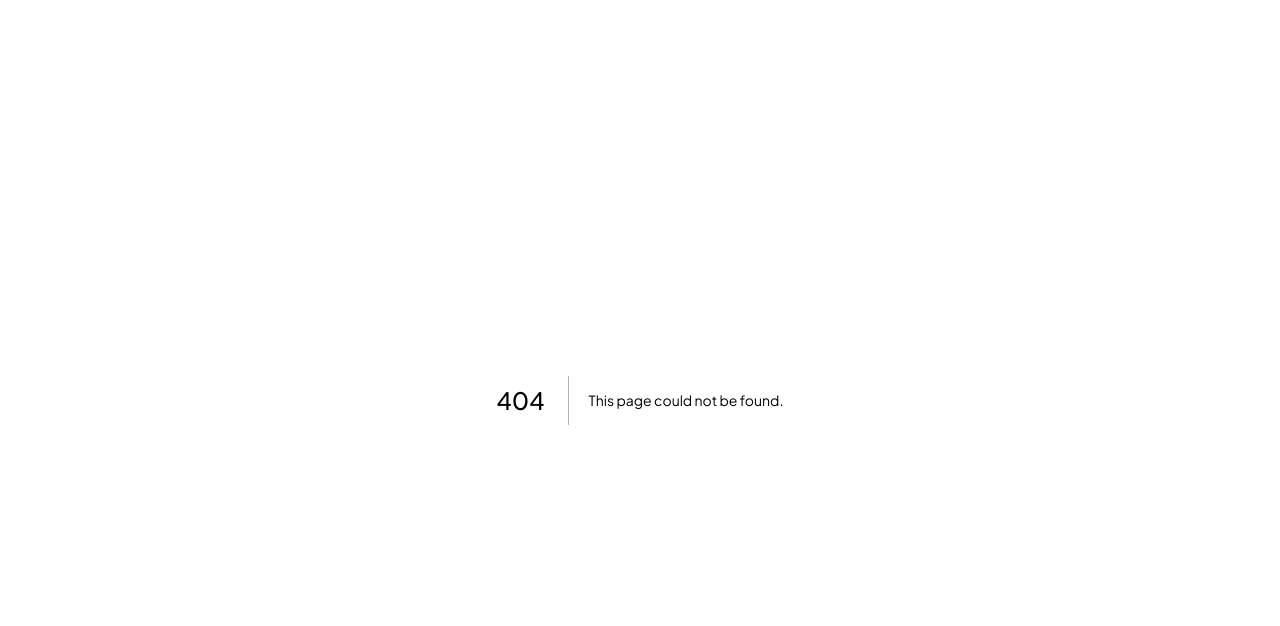
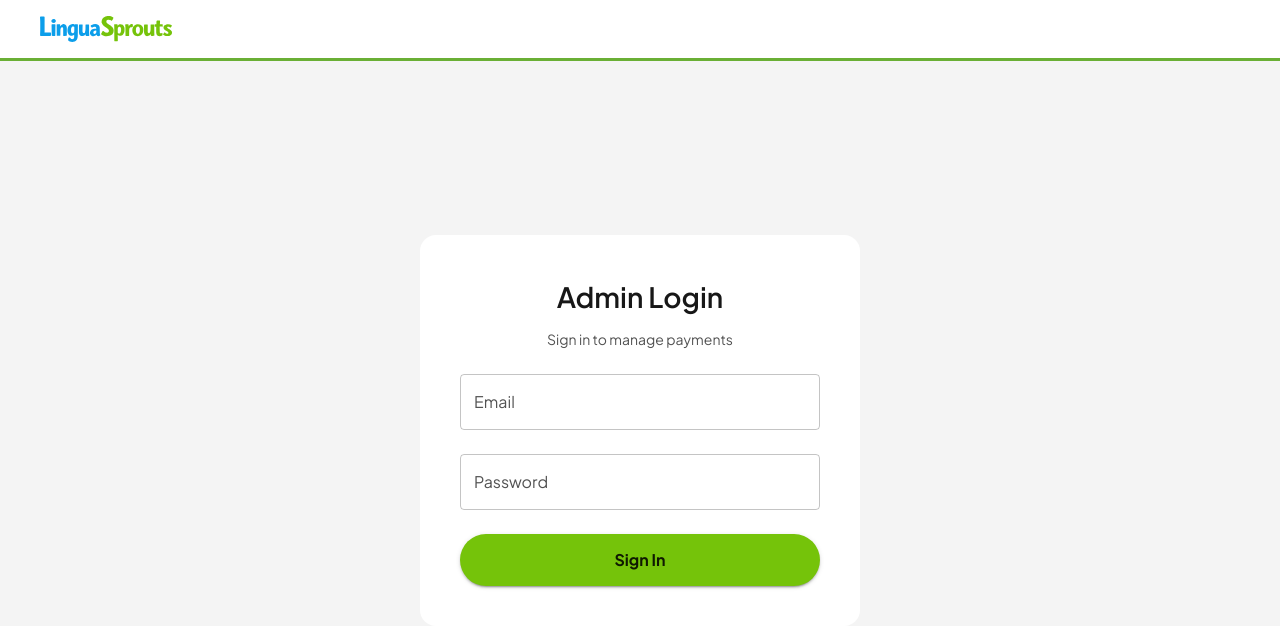
Before and after one commit to invasion-studio/linguasprouts-client, a Next.js app: page /admin/login in a window 1280 px wide. Before the commit this address had no page. Shown: the top 626 px of the page. Built offline with nearby package versions, Linux system fonts and the light colour scheme; what @mui/material-nextjs would draw is missing.

Commit message:
Implemented the admin login

```diff
--- /dev/null
+++ b/app/admin/login/page.tsx
@@ -0,0 +1,139 @@
+"use client";
+
+import { useState } from "react";
+import { useRouter } from "next/navigation";
+import {
+  Box,
+  Button,
+  Stack,
+  TextField,
+  Typography,
+  Alert,
+} from "@mui/material";
+import Image from "next/image";
+import Link from "next/link";
+import { useAdminAuth } from "@/context/AdminAuthContext";
+
+export default function AdminLoginPage() {
+  const [email, setEmail] = useState("");
+  const [password, setPassword] = useState("");
+  const [error, setError] = useState("");
+  const { login } = useAdminAuth();
+  const router = useRouter();
+
+  const handleSubmit = (e: React.FormEvent) => {
+    e.preventDefault();
+    setError("");
+
+    if (!email || !password) {
+      setError("Please fill in all fields.");
+      return;
+    }
+
+    const success = login(email, password);
+    if (success) {
+      router.push("/admin");
+    } else {
+      setError("Invalid email or password.");
+    }
+  };
+
+  return (
+    <Box
+      minHeight="100vh"
+      bgcolor="#f4f4f4"
+      display="flex"
+      flexDirection="column"
+    >
+      {/* Header */}
+      <Box
+        component="header"
+        display="flex"
+        alignItems="center"
+        justifyContent="space-between"
+        px={{ xs: "20px", md: "40px" }}
+        py="16px"
+        bgcolor="#ffffff"
+        borderBottom="3px solid var(--brand-green)"
+      >
+        <Link href="/">
+          <Image
+            src="/Logo-LinguaSprouts.svg"
+            alt="Logo"
+            width={132}
+            height={26}
+          />
+        </Link>
+      </Box>
+
+      {/* Login Form */}
+      <Box
+        flex={1}
+        display="flex"
+        alignItems="center"
+        justifyContent="center"
+        px="20px"
+      >
+        <Box
+          component="form"
+          onSubmit={handleSubmit}
+          bgcolor="#ffffff"
+          borderRadius="16px"
+          p={{ xs: "32px", sm: "40px" }}
+          width="100%"
+          maxWidth="440px"
+        >
+          <Stack gap="24px">
+            <Box textAlign="center">
+              <Typography variant="h3" gutterBottom>
+                Admin Login
+              </Typography>
+              <Typography variant="body2" color="textSecondary">
+                Sign in to manage payments
+              </Typography>
+            </Box>
+
+            {error && <Alert severity="error">{error}</Alert>}
+
+            <TextField
+              label="Email"
+              type="email"
+              value={email}
+              onChange={(e) => setEmail(e.target.value)}
+              fullWidth
+              autoComplete="email"
+            />
+
+            <TextField
+              label="Password"
+              type="password"
+              value={password}
+              onChange={(e) => setPassword(e.target.value)}
+              fullWidth
+              autoComplete="current-password"
+            />
+
+            <Button
+              type="submit"
+              variant="contained"
+              fullWidth
+              sx={{
+                bgcolor: "#75C30A",
+                borderRadius: "100px",
+                padding: "12px 40px",
+                fontWeight: 700,
+                fontSize: "16px",
+                textTransform: "none",
+                "&:hover": {
+                  bgcolor: "#68ad09",
+                },
+              }}
+            >
+              Sign In
+            </Button>
+          </Stack>
+        </Box>
+      </Box>
+    </Box>
+  );
+}
--- a/app/admin/page.tsx
+++ b/app/admin/page.tsx
@@ -14,10 +14,28 @@ import { useGetInteracPayments } from "@/hooks/usegetInteracPayments";
 import { useVerifyInteracPayment } from "@/hooks/useVerifyInteracPayments";
 import { InteracPayment } from "@/lib/api";
 import { useEffect } from "react";
+import { useAdminAuth } from "@/context/AdminAuthContext";
+import { useRouter } from "next/navigation";
 
 export default function Adminpage() {
+  const { isAuthenticated } = useAdminAuth();
+  const router = useRouter();
   const { data, isPending, error } = useGetInteracPayments();
   const verifyMutation = useVerifyInteracPayment();
+
+  useEffect(() => {
+    if (!isAuthenticated) {
+      router.replace("/admin/login");
+    }
+  }, [isAuthenticated, router]);
+
+  if (!isAuthenticated) {
+    return (
+      <Stack minHeight="100vh" justifyContent="center" alignItems="center">
+        <CircularProgress />
+      </Stack>
+    );
+  }
 
   return (
     <Box bgcolor={(theme) => theme.palette.ibmgrey[10]} minHeight={"100vh"}>
--- a/app/layout.tsx
+++ b/app/layout.tsx
@@ -1,7 +1,7 @@
 import type { Metadata } from "next";
 import { Plus_Jakarta_Sans } from "next/font/google";
 import "./globals.css";
-import { AppRouterCacheProvider } from "@mui/material-nextjs/v15-appRouter";
+import { AppRouterCacheProvider } from "@mui/material-nextjs/v16-appRouter";
 import { ThemeProvider } from "@mui/material/styles";
 import theme from "@/theme";
 import { Providers } from "./providers";
--- a/app/page.tsx
+++ b/app/page.tsx
@@ -18,6 +18,9 @@ export default function Home() {
           />
         </Link>
         <nav className={style.nav}>
+          <Link href="/admin/login" className={style.adminLink}>
+            Admin
+          </Link>
           <Link href="/register" className={style.registerBtn}>
             Register
           </Link>
--- a/app/providers.tsx
+++ b/app/providers.tsx
@@ -1,11 +1,14 @@
 "use client";
 
 import { QueryClient, QueryClientProvider } from "@tanstack/react-query";
+import { AdminAuthProvider } from "@/context/AdminAuthContext";
 
 export const queryClient = new QueryClient();
 
 export function Providers({ children }: { children: React.ReactNode }) {
   return (
-    <QueryClientProvider client={queryClient}>{children}</QueryClientProvider>
+    <QueryClientProvider client={queryClient}>
+      <AdminAuthProvider>{children}</AdminAuthProvider>
+    </QueryClientProvider>
   );
 }
--- /dev/null
+++ b/context/AdminAuthContext.tsx
@@ -0,0 +1,51 @@
+"use client";
+
+import { createContext, useContext, useState, useEffect, ReactNode } from "react";
+
+interface AdminAuthContextType {
+  isAuthenticated: boolean;
+  login: (email: string, password: string) => boolean;
+  logout: () => void;
+}
+
+const AdminAuthContext = createContext<AdminAuthContextType | null>(null);
+
+const ADMIN_EMAIL = "info@linguasprouts.ca";
+const ADMIN_PASSWORD = "linguasprouts2026";
+const AUTH_KEY = "admin_authenticated";
+
+export function AdminAuthProvider({ children }: { children: ReactNode }) {
+  const [isAuthenticated, setIsAuthenticated] = useState(false);
+
+  useEffect(() => {
+    setIsAuthenticated(sessionStorage.getItem(AUTH_KEY) === "true");
+  }, []);
+
+  const login = (email: string, password: string): boolean => {
+    if (email === ADMIN_EMAIL && password === ADMIN_PASSWORD) {
+      sessionStorage.setItem(AUTH_KEY, "true");
+      setIsAuthenticated(true);
+      return true;
+    }
+    return false;
+  };
+
+  const logout = () => {
+    sessionStorage.removeItem(AUTH_KEY);
+    setIsAuthenticated(false);
+  };
+
+  return (
+    <AdminAuthContext.Provider value={{ isAuthenticated, login, logout }}>
+      {children}
+    </AdminAuthContext.Provider>
+  );
+}
+
+export function useAdminAuth() {
+  const context = useContext(AdminAuthContext);
+  if (!context) {
+    throw new Error("useAdminAuth must be used within AdminAuthProvider");
+  }
+  return context;
+}
--- a/package.json
+++ b/package.json
@@ -13,7 +13,7 @@
     "@emotion/styled": "^11.14.1",
     "@mui/icons-material": "^7.2.0",
     "@mui/material": "^7.2.0",
-    "@mui/material-nextjs": "^7.3.0",
+    "@mui/material-nextjs": "^7.3.10",
     "@mui/x-data-grid": "^8.6.0",
     "@tanstack/react-query": "^5.90.21",
     "axios": "^1.13.5",
```
Also changed, not shown: app/page.module.css (+15 -0 lines), 1 other file (tests, documents, lock files or other folders).
